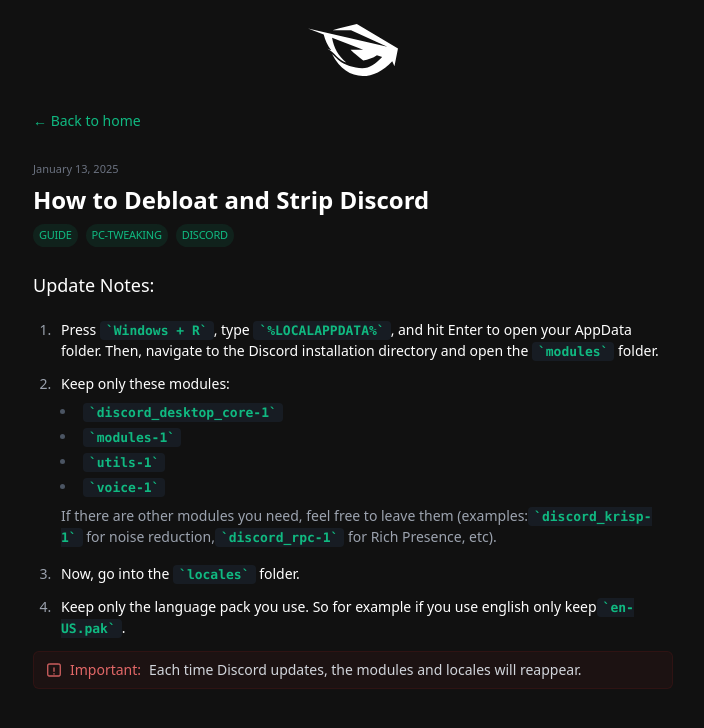
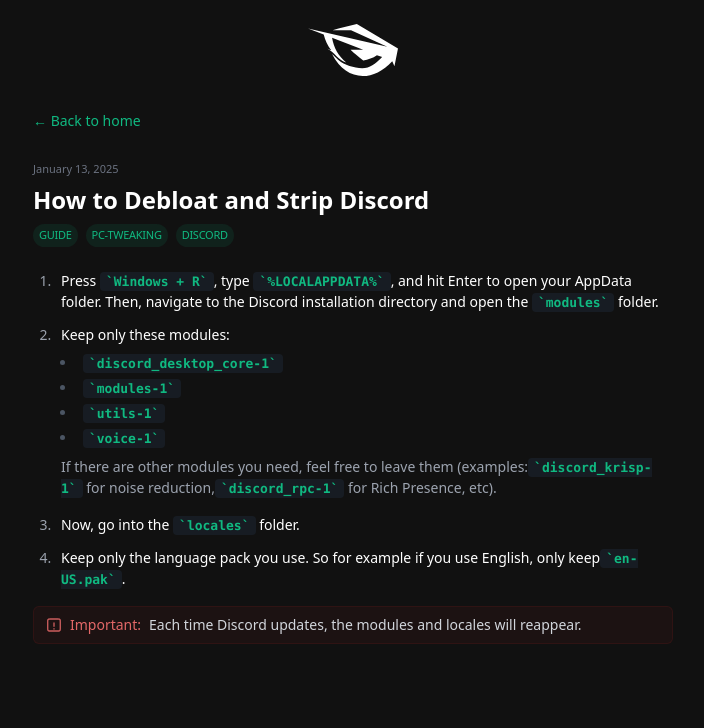
Before and after one commit to SJXHUD/SJXDev, a Next.js app: page /posts/how-to-debloat-discord in a window 1280 px wide. Shown: the top 728 px of the page, without its empty margins (287-991 px from the left). Built offline with nearby package versions, Linux system fonts and the light colour scheme.

Commit message:
Update how-to-debloat-discord.js

```diff
--- a/pages/posts/how-to-debloat-discord.js
+++ b/pages/posts/how-to-debloat-discord.js
@@ -40,8 +40,6 @@
         </header>
 
         <div className="space-y-3 text-sm">
-          <p className="font-medium text-lg">Update Notes:</p>
-
           <ol className="space-y-3">
             <li>
               Press <code className="bg-gray-800/50 px-1.5 py-0.5 rounded text-[13px]">Windows + R</code>, type <code className="bg-gray-800/50 px-1.5 py-0.5 rounded text-[13px]">%LOCALAPPDATA%</code>,
@@ -68,7 +66,7 @@
             </li>
 
             <li>
-              Keep only the language pack you use. So for example if you use english only keep
+              Keep only the language pack you use. So for example if you use English, only keep
               <code className="bg-gray-800/50 px-1.5 py-0.5 rounded text-[13px]">en-US.pak</code>.
             </li>
           </ol>
```
